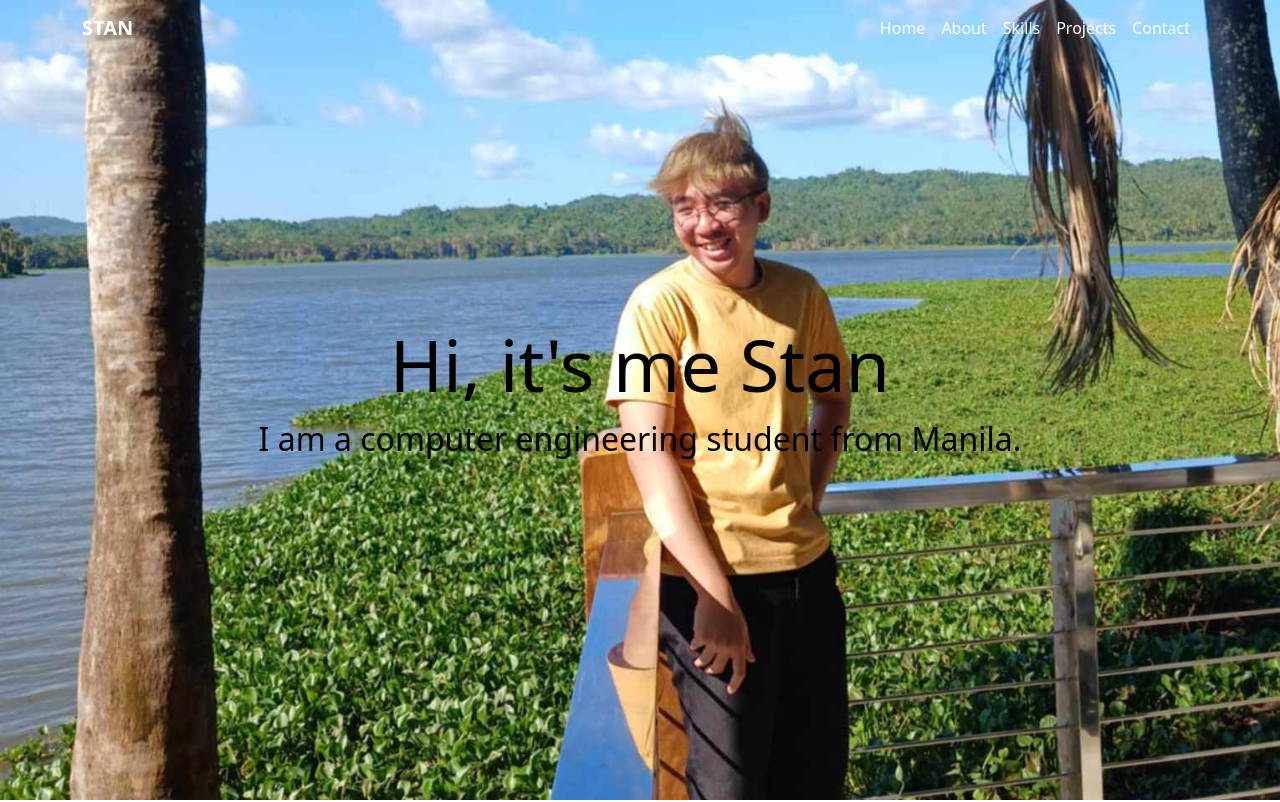
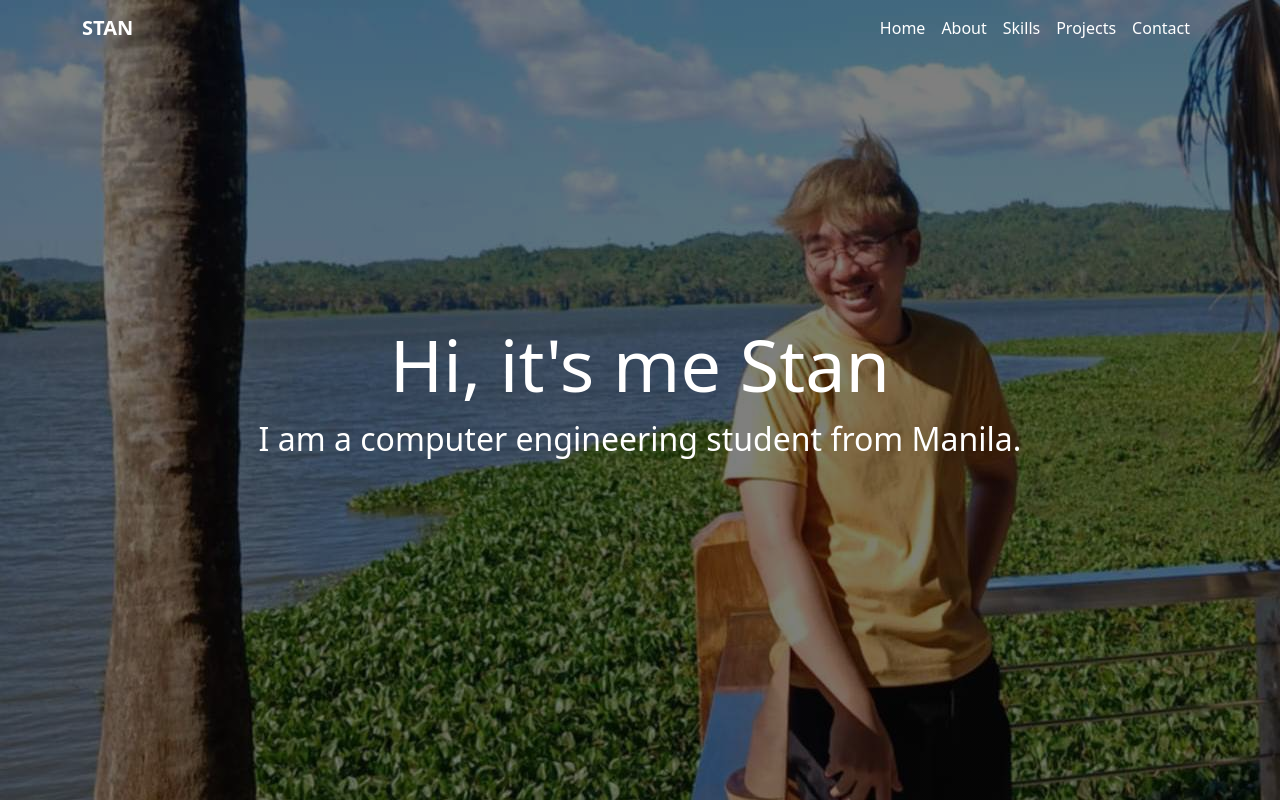
Before and after one commit to StanleyPangaruy/web-portfolio, a website: page index.html in a window 1280 px wide. Shown: the top 802 px of the page. Drawn offline with nearby package versions, Linux system fonts and the light colour scheme.

Commit message:
bg dim fix

```diff
--- a/assets/style.css
+++ b/assets/style.css
@@ -1,8 +1,16 @@
 .bgimage {
     height:100vh;
-    background-image: url(../images/background.jpg);
+    /* background-image: url(../images/background.jpg); */
     background-size:cover;
-    position:relative;
+    position: relative;
+    background:
+        /* top, transparent black, faked with gradient */
+        linear-gradient(
+          rgba(0, 0, 0, 0.5),
+          rgba(0, 0, 0, 0.5)
+        ),
+        /* bottom, image */
+        url(../images/background.jpg);
 }
 /* text css above hero image*/
 .hero_title {
@@ -17,7 +25,7 @@
     top: 50%;
     left: 50%;
     transform: translate(-50%, -50%);
-    color: black;
+    color: white;
 }
 .imageAboutPage {
     width: 100%;
```
Also changed, not shown: images/bg.jpg (added).
